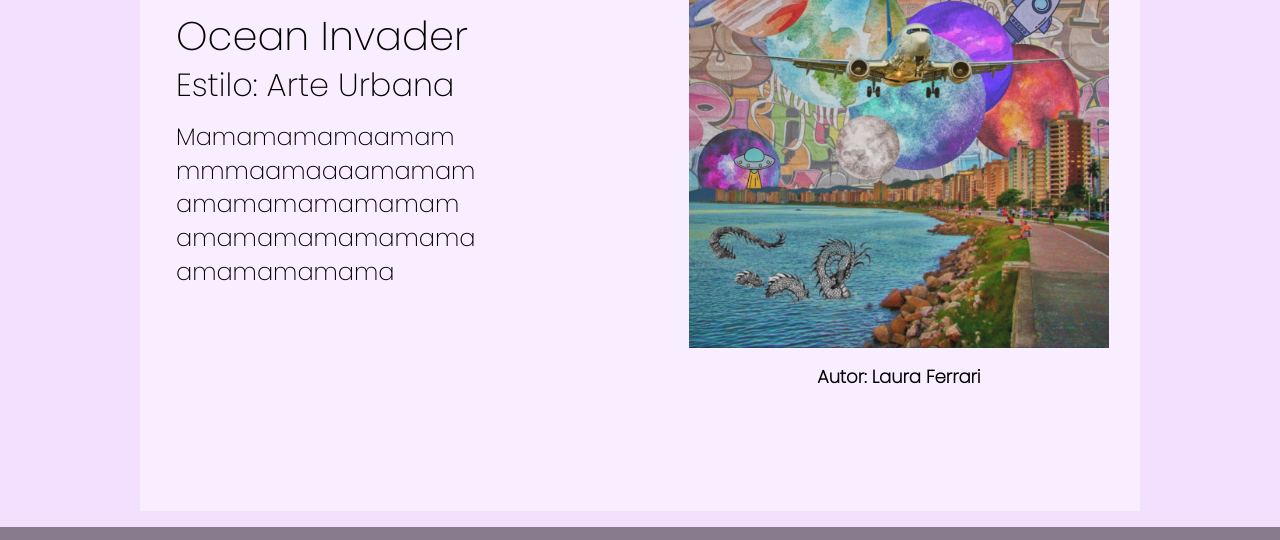
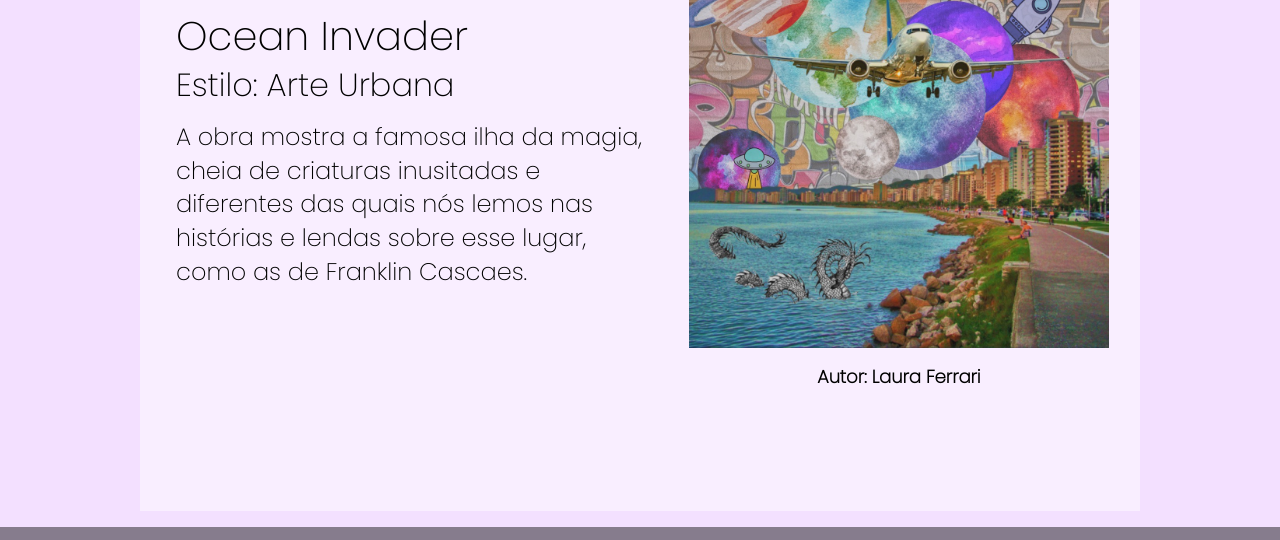
Before and after one commit to Lerigou/Home-da-SA, a plain HTML site: page index.html in a window 1280 px wide. Shown: the part 3980-4520 px from the top of the page. Drawn offline with nearby package versions, Linux system fonts and the light colour scheme.

Commit message:
Add files via upload

```diff
--- a/index.html
+++ b/index.html
@@ -123,7 +123,8 @@
         <div class="container-item">
             <h3>Ocean Invader</h3>
             <h4 class="mt-1">Estilo: Arte Urbana</h4>
-            <h5 class="mt-2">Mamamamamaamam mmmaamaaaamamam amamamamamamam amamamamamamama amamamamama </h5>
+            <h5 class="mt-2">A obra mostra a famosa ilha da magia, cheia de criaturas inusitadas e diferentes
+                das quais nós lemos nas histórias e lendas sobre esse lugar, como as de Franklin Cascaes.</h5>
         </div>
         <div class="container-item text-center">
             <img src="./img/Ocean Invader.jpg" alt="Imagem da obra">
@@ -149,7 +150,7 @@
             </div>
             <div class="info p-3">
                 <h6>Design</h6>
-                <h6>Laura L. Ferrari</h6>
+                <h6>Laura L. <br> Ferrari</h6>
                 <div class="social">
                     <a href="https://github.com/blackkseaw" target="_blank"><img src="./svg/github-square-brands.svg" alt=""></a>
                     <a href="https://www.linkedin.com/in/laura-ferrari-6a25b220b/" target="_blank"><img src="./svg/linkedin-brands.svg" alt=""></a>
```
